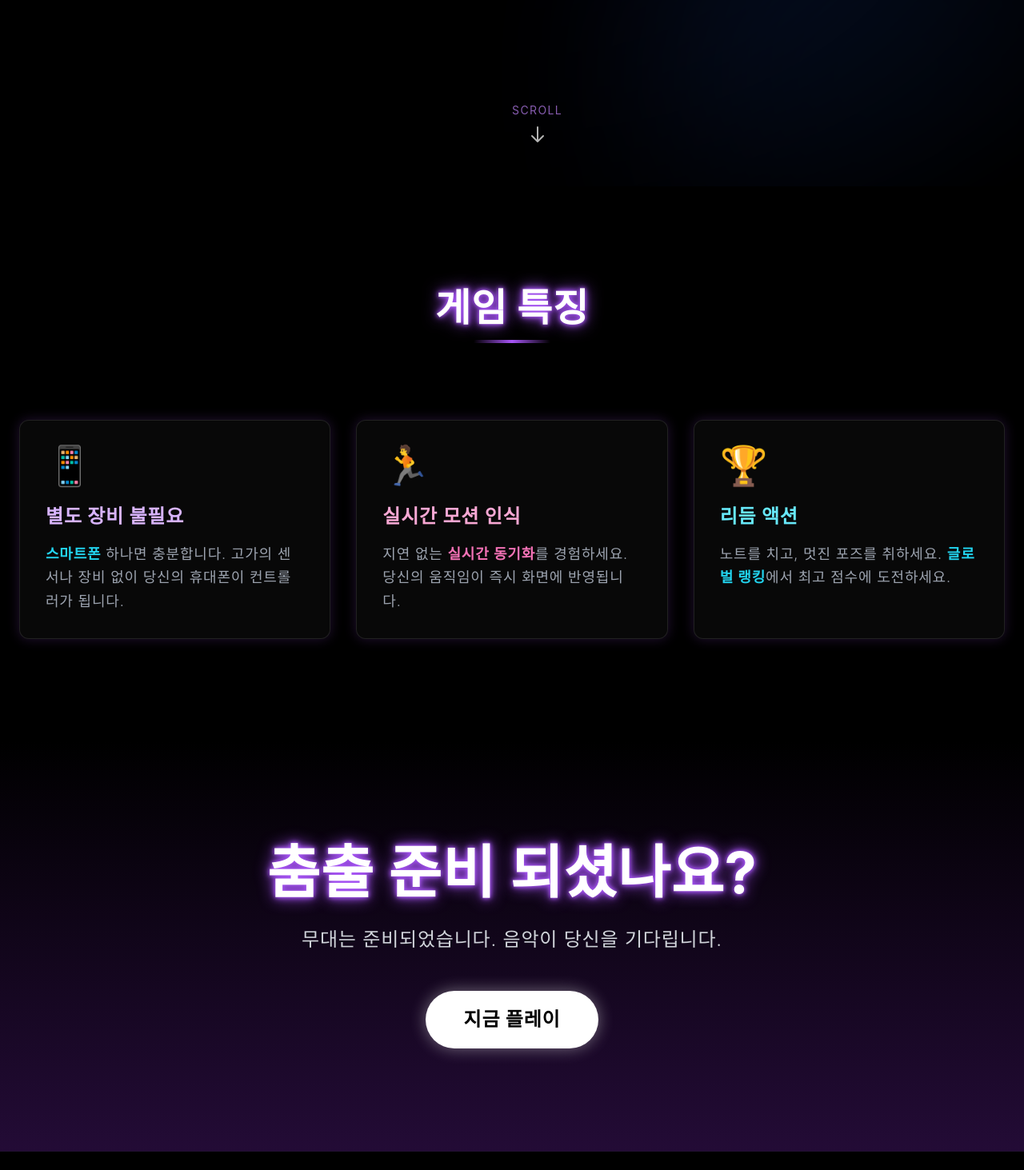
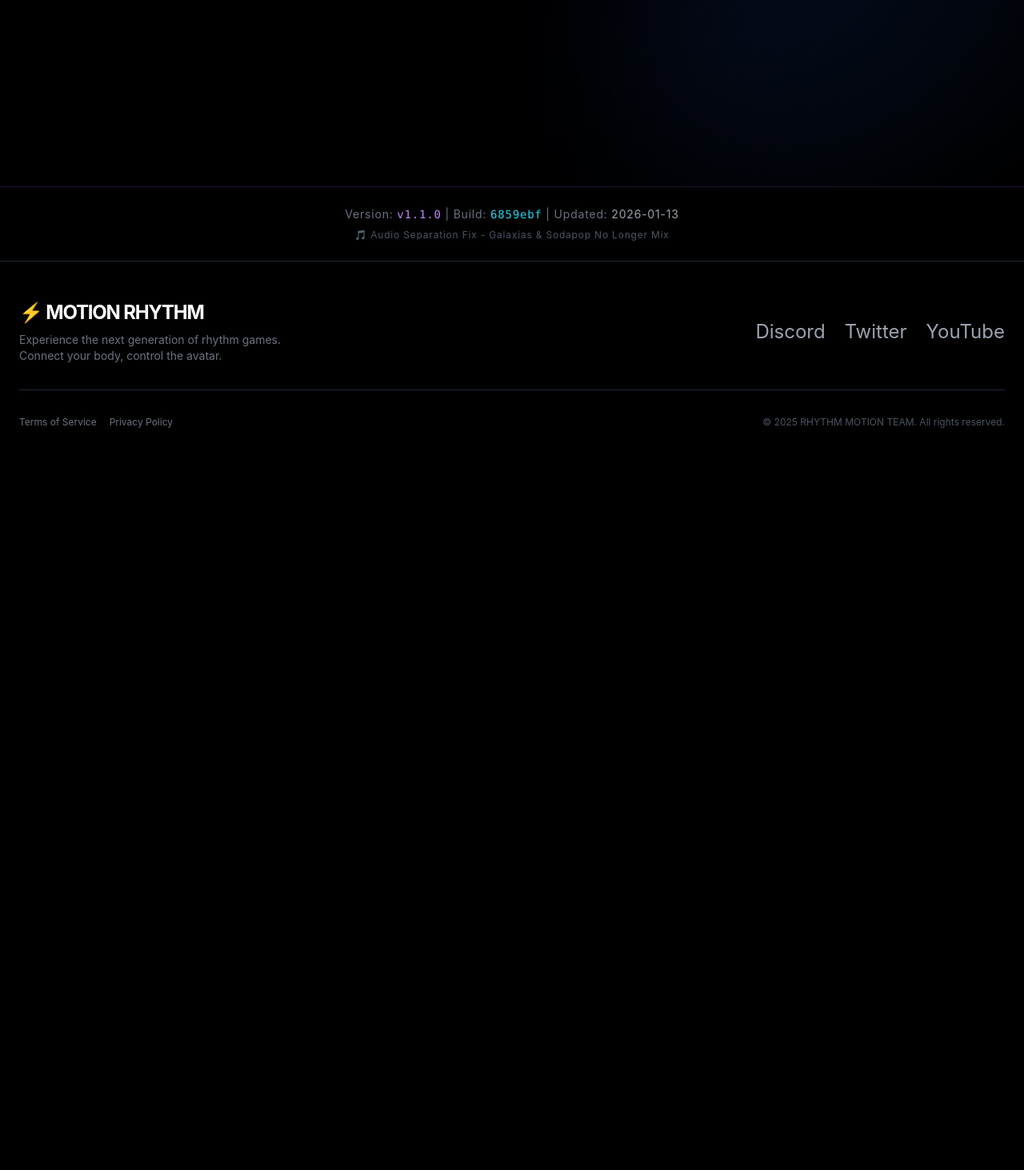
Before and after one commit to blueberrrrrry/rhythmgame, a React (Vite) app in the folder Frontend/: page / in a window 1280 px wide. Shown: the part 640-2103 px from the top of the page at 80% size. After the commit the page ends 1224 px from the top, so only its background shows below. Built offline with nearby package versions, Linux system fonts and the light colour scheme; a web font is replaced by a local one.

Commit message:
Remove scroll indicator and sections above footer, keep hero content and footer

```diff
--- a/Frontend/src/pages/HomePage.tsx
+++ b/Frontend/src/pages/HomePage.tsx
@@ -46,72 +46,6 @@ const HomePage: React.FC = () => {
 
           </div>
         </div>
-
-        {/* Scroll Indicator */}
-        <div className="absolute bottom-10 left-1/2 transform -translate-x-1/2 animate-bounce flex flex-col items-center opacity-70">
-          <span className="mb-2 text-sm uppercase tracking-widest text-purple-400">Scroll</span>
-          <svg className="w-6 h-6 text-white" fill="none" stroke="currentColor" viewBox="0 0 24 24">
-            <path strokeLinecap="round" strokeLinejoin="round" strokeWidth={2} d="M19 14l-7 7m0 0l-7-7m7 7V3" />
-          </svg>
-        </div>
-      </section>
-
-      {/* Features Section */}
-      <section id="features" className="py-32 relative z-10 bg-black/80 backdrop-blur-sm">
-        <div className="max-w-7xl mx-auto px-6">
-          <div className="text-center mb-24">
-            <h2 className="text-4xl md:text-5xl font-bold mb-4 text-white neon-text">게임 특징</h2>
-            <div className="w-24 h-1 bg-gradient-to-r from-transparent via-purple-500 to-transparent mx-auto"></div>
-          </div>
-
-          <div className="grid grid-cols-1 md:grid-cols-3 gap-8">
-
-            {/* Feature 1 */}
-            <div className="neon-border p-8 bg-white/5 hover:bg-white/10 transition-all duration-300 group">
-              <div className="text-5xl mb-6 group-hover:scale-110 transition-transform duration-300">📱</div>
-              <h3 className="text-2xl font-bold mb-4 text-purple-300">별도 장비 불필요</h3>
-              <p className="text-lg text-gray-400 font-light leading-relaxed">
-                <span className="text-cyan-400 font-semibold">스마트폰</span> 하나면 충분합니다. 고가의 센서나 장비 없이 당신의 휴대폰이 컨트롤러가 됩니다.
-              </p>
-            </div>
-
-            {/* Feature 2 */}
-            <div className="neon-border p-8 bg-white/5 hover:bg-white/10 transition-all duration-300 group">
-              <div className="text-5xl mb-6 group-hover:scale-110 transition-transform duration-300">🏃</div>
-              <h3 className="text-2xl font-bold mb-4 text-pink-300">실시간 모션 인식</h3>
-              <p className="text-lg text-gray-400 font-light leading-relaxed">
-                지연 없는 <span className="text-pink-400 font-semibold">실시간 동기화</span>를 경험하세요. 당신의 움직임이 즉시 화면에 반영됩니다.
-              </p>
-            </div>
-
-            {/* Feature 3 */}
-            <div className="neon-border p-8 bg-white/5 hover:bg-white/10 transition-all duration-300 group">
-              <div className="text-5xl mb-6 group-hover:scale-110 transition-transform duration-300">🏆</div>
-              <h3 className="text-2xl font-bold mb-4 text-cyan-300">리듬 액션</h3>
-              <p className="text-lg text-gray-400 font-light leading-relaxed">
-                노트를 치고, 멋진 포즈를 취하세요. <span className="text-cyan-400 font-semibold">글로벌 랭킹</span>에서 최고 점수에 도전하세요.
-              </p>
-            </div>
-
-          </div>
-        </div>
-      </section>
-
-      {/* CTA Section */}
-      <section className="py-32 relative overflow-hidden">
-        <div className="absolute inset-0 bg-gradient-to-t from-purple-900/40 to-black z-0"></div>
-        <div className="max-w-4xl mx-auto px-6 text-center relative z-10">
-          <h2 className="text-5xl md:text-7xl font-bold mb-8 text-white neon-text">춤출 준비 되셨나요?</h2>
-          <p className="text-2xl text-gray-300 mb-12 font-light">
-            무대는 준비되었습니다. 음악이 당신을 기다립니다.
-          </p>
-          <Link
-            to="/game"
-            className="inline-block px-12 py-5 bg-white text-black text-2xl font-bold rounded-full hover:bg-purple-500 hover:text-white hover:scale-105 transition-all duration-300 shadow-[0_0_20px_rgba(255,255,255,0.4)] hover:shadow-[0_0_40px_rgba(168,85,247,0.6)]"
-          >
-            지금 플레이
-          </Link>
-        </div>
       </section>
 
       {/* Version Footer */}
```
